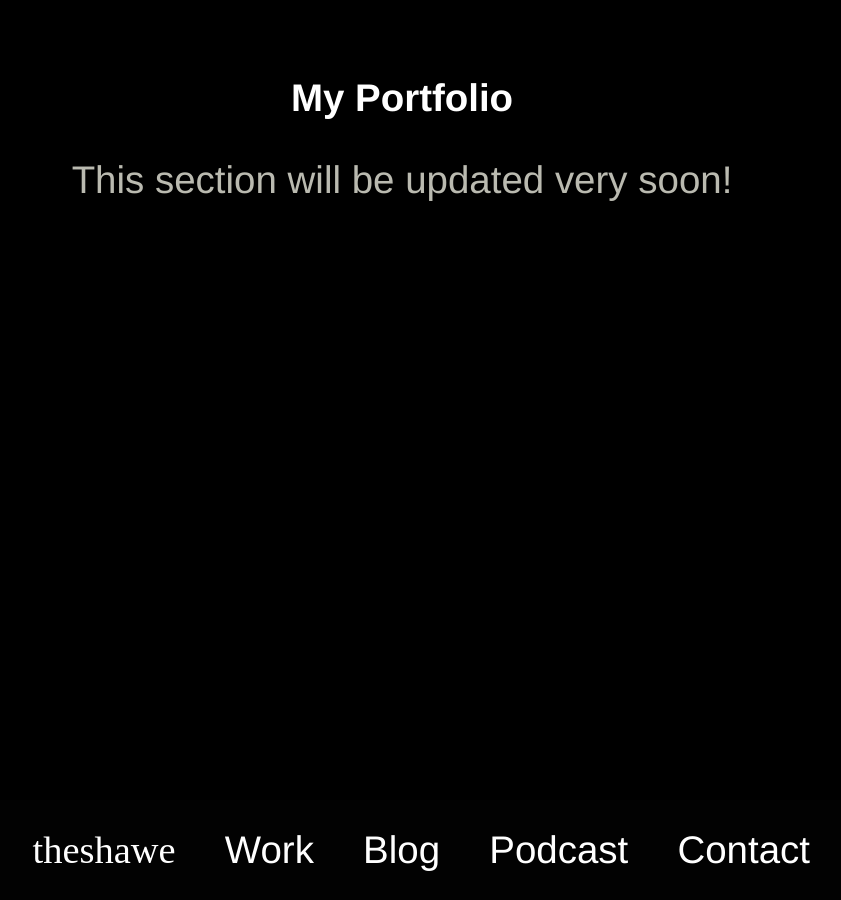
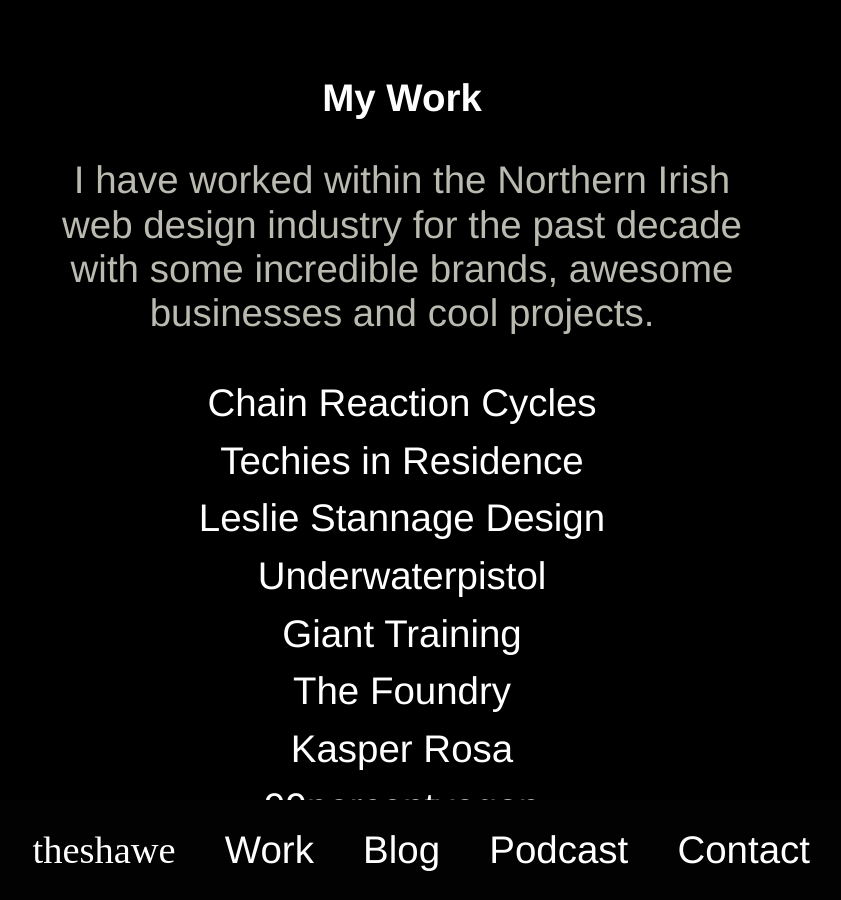
Before and after one commit to theshawe/the-shawe, a Jekyll site: the page built from work/index.html, in a window 1280 px wide. Shown: the whole page, without its empty margins (238-1079 px from the left). Built offline with Jekyll 4.4.1, drawn with Linux system fonts in a browser that asks for light colours; nearby versions of some CDN libraries; library files that are not in the unit come from our copies; Markdown is read by kramdown in place of the engine named in the settings.

Commit message:
black to white, text

```diff
--- a/_includes/style-css.html
+++ b/_includes/style-css.html
@@ -12,6 +12,12 @@
     max-width: 700px; margin: 0 auto; padding: 50px; text-align: center;
 }
 
+article ul li {
+
+    list-style: none;
+    line-height: 1.5em;
+    color: #ffffff;
+}
 
 .posts {
   list-style-type: none;
--- a/work/index.html
+++ b/work/index.html
@@ -6,19 +6,18 @@
 
 <article>
 
-<h1>My Portfolio</h1>
+<h1>My Work</h1>
 
-<p>This section will be updated very soon!</p>
+<p>I have worked within the Northern Irish web design industry for the past decade with some incredible brands, awesome businesses and cool projects. </p>
 
 <ul>
-<li>Roycroft Interiors</li>
 <li>Chain Reaction Cycles</li>
 <li>Techies in Residence </li>
-<li>Kasper Rosa</li>
 <li>Leslie Stannage Design</li>
 <li>Underwaterpistol</li>
 <li>Giant Training</li>
 <li>The Foundry</li>
+<li>Kasper Rosa</li>
 <li>99percentvegan</li>
 </ul>
 
```
Also changed, not shown: 9 other files.
